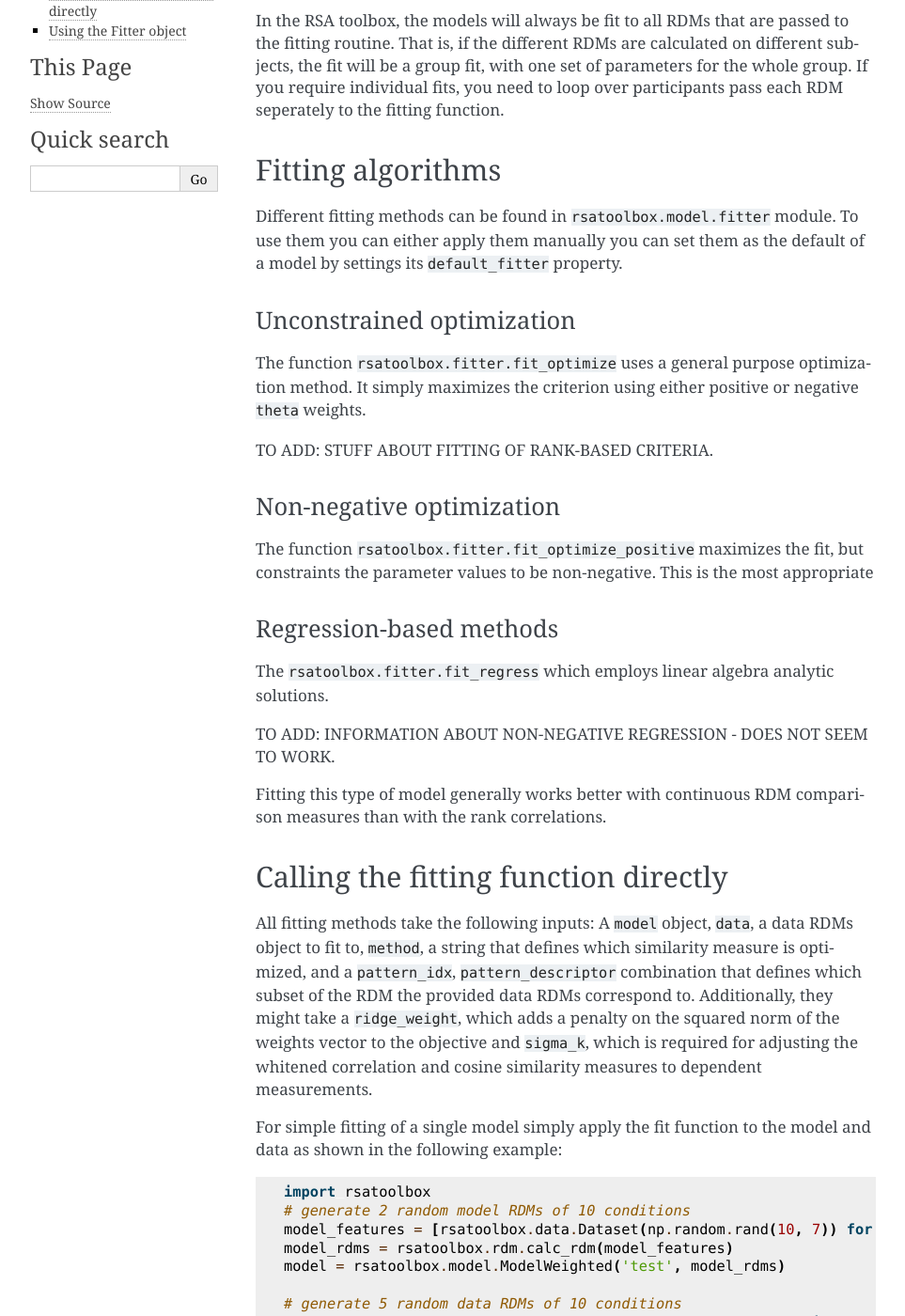
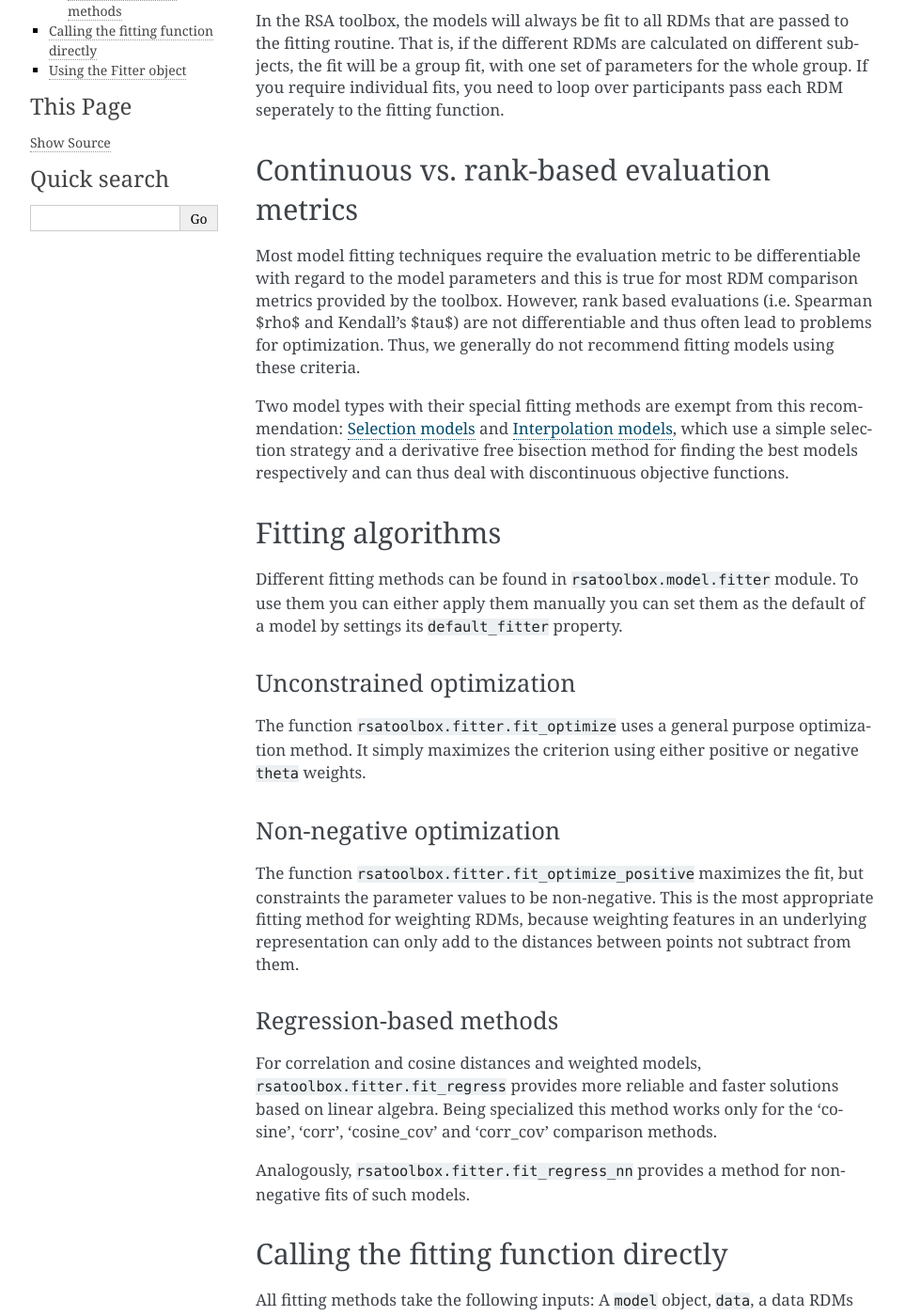
Before and after one commit to rsagroup/rsatoolbox, a Sphinx documentation site: the page built from docs/source/model_fitting.rst, in a window 1280 px wide and 1400 px high, scrolled down 303 px. Shown: the whole window at 94% size, without its empty margins (148-1111 px from the left). Built offline with Sphinx 7.4.7, drawn with Linux system fonts in a browser that asks for light colours; pages that are not in the unit, such as notebooks, are missing from menus; some of the changed text lies outside the part shown.

Commit message:
added remark on rank-based evaluation and some small typos fixed

```diff
--- a/docs/source/model_fitting.rst
+++ b/docs/source/model_fitting.rst
@@ -3,12 +3,23 @@
 Model Fitting
 =============
 
-While fixed models (i.e. models that predict a fixed RDM) are important, many models have free parameters that can be fit to the data. All models come equipped with a default fitting function, which is called using the ``fit`` function of the model. This function takes a data RDMs object as input and returns a parameter value.
+While fixed models (i.e. models that predict a fixed RDM) are important, many models have free parameters that can be fit to the data. All models come equipped with a default fitting function,
+which is called using the ``fit`` function of the model. This function takes a data RDMs object as input and returns a parameter value.
 
 Individual vs. group fits
 -------------------------
-In the RSA toolbox, the models will always be fit to all RDMs that are passed to the fitting routine. That is, if the different RDMs are calculated on different subjects, the fit will be a group fit, with one set of parameters for the whole group. If you require individual fits, you need to loop over participants pass each RDM seperately to the fitting function.
+In the RSA toolbox, the models will always be fit to all RDMs that are passed to the fitting routine. That is, if the different RDMs are calculated on different subjects,
+the fit will be a group fit, with one set of parameters for the whole group. If you require individual fits, you need to loop over participants pass each RDM seperately to the fitting function.
 
+Continuous vs. rank-based evaluation metrics
+--------------------------------------------
+Most model fitting techniques require the evaluation metric to be differentiable with regard to the model parameters and this is true for most
+RDM comparison metrics provided by the toolbox. However, rank based evaluations (i.e. Spearman $\rho$ and Kendall's $\tau$) are not differentiable
+and thus often lead to problems for optimization. Thus, we generally do not recommend fitting models using these criteria.
+
+Two model types with their special fitting methods are exempt from this recommendation: :ref:`Selection models <ModelSelect>` and
+:ref:`Interpolation models <ModelInterpolate>`, which use a simple selection strategy and a derivative free bisection method for finding
+the best models respectively and can thus deal with discontinuous objective functions.
 
 Fitting algorithms
 ------------------
@@ -20,20 +31,19 @@ Unconstrained optimization
 ^^^^^^^^^^^^^^^^^^^^^^^^^^
 The function ``rsatoolbox.fitter.fit_optimize`` uses a general purpose optimization method. It simply maximizes the criterion using either positive or negative ``theta`` weights.
 
-TO ADD: STUFF ABOUT FITTING OF RANK-BASED CRITERIA.
-
 Non-negative optimization
 ^^^^^^^^^^^^^^^^^^^^^^^^^
-The function ``rsatoolbox.fitter.fit_optimize_positive`` maximizes the fit, but constraints the parameter values to be non-negative. This is the most appropriate
+The function ``rsatoolbox.fitter.fit_optimize_positive`` maximizes the fit, but constraints the parameter values to be non-negative.
+This is the most appropriate fitting method for weighting RDMs, because weighting features in an underlying representation can only add to
+the distances between points not subtract from them.
 
 Regression-based methods
 ^^^^^^^^^^^^^^^^^^^^^^^^
-The ``rsatoolbox.fitter.fit_regress`` which employs linear algebra analytic solutions.
+For correlation and cosine distances and weighted models,  ``rsatoolbox.fitter.fit_regress`` provides more reliable and faster solutions
+based on linear algebra. Being specialized this method works only for the 'cosine', 'corr', 'cosine_cov' and 'corr_cov'
+comparison methods.
 
-TO ADD: INFORMATION ABOUT NON-NEGATIVE REGRESSION - DOES NOT SEEM TO WORK.
-
-Fitting this type of model generally works better with continuous RDM comparison measures than with the rank correlations.
-
+Analogously, ``rsatoolbox.fitter.fit_regress_nn`` provides a method for non-negative fits of such models.
 
 
 Calling the fitting function directly
```
Also changed, not shown: docs/source/model_specification.rst (+7 -2 lines), 1 other file.
